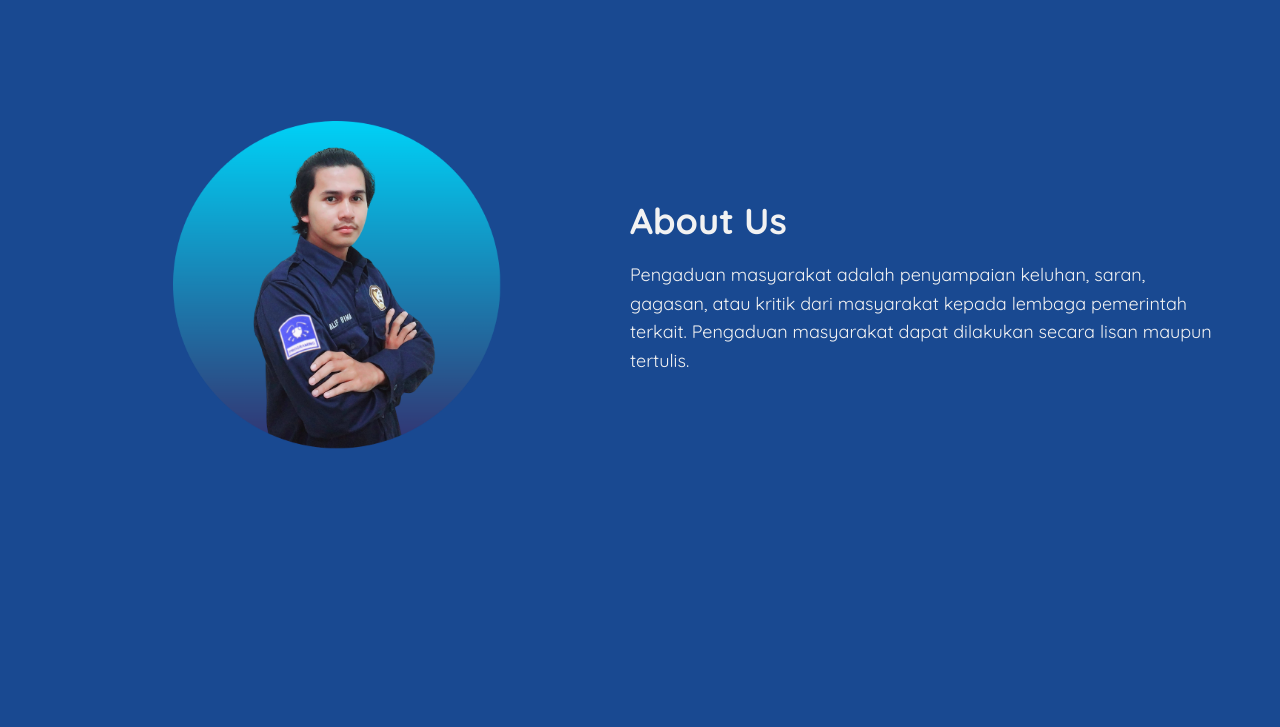
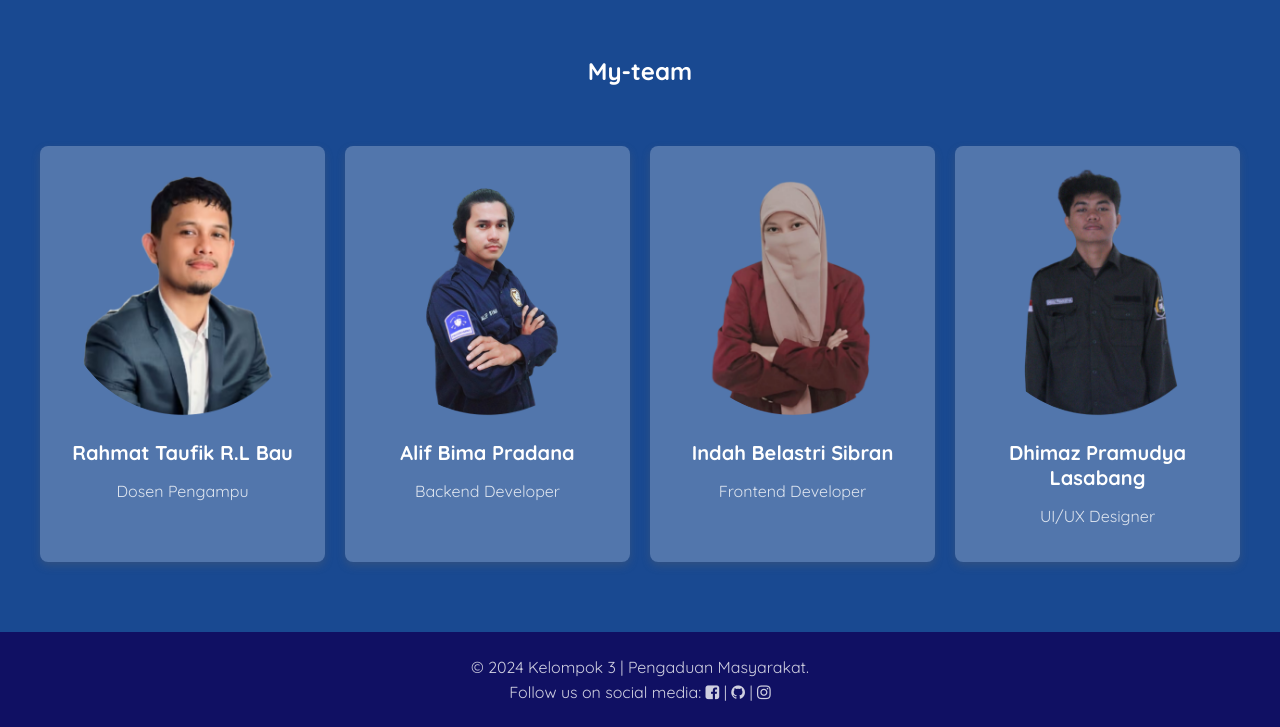
Before and after one commit to 4lifbima/UAS-PWEB-Semester1, a PHP site: page / in a window 1280 px wide. Shown: the part 624-1351 px from the top of the page. Before the commit the page ends 1073 px from the top, so only its background shows below. Run offline with PHP 8.4, Linux system fonts and the light colour scheme.

Commit message:
Fix Project: add My team and footer

```diff
--- a/aksi_pengaduan.php
+++ b/aksi_pengaduan.php
@@ -15,7 +15,7 @@
     $query = "INSERT INTO pengaduan(nama, judul, deskripsi, tanggal, foto) VALUES('$nama', '$judul', '$deskripsi', '$tanggal', '$foto')";
     $sql = mysqli_query($conn, $query);
             if($sql){
-                header("location: index.php");
+                header("location: table.php");
             }else{
                 echo "Data gagal disimpan:(" . mysqli_error($koneksi);
             }
--- a/form.php
+++ b/form.php
@@ -85,8 +85,8 @@
         <div class="menu">
             <a href="/"><i class="fa fa-home"></i> Beranda</a>
             <a href="index.php#tentang"><i class="fa fa-info-circle"></i> Tentang</a>
-            <a href="form.html"><i class="fa fa-bullhorn"></i> Pengaduan</a>
-            <a href="table.html"><i class="fa fa-table"></i> Table</a>
+            <a href="form.php"><i class="fa fa-bullhorn"></i> Pengaduan</a>
+            <a href="table.php"><i class="fa fa-table"></i> Table</a>
         </div>
     </div>
     </header>
--- a/index.php
+++ b/index.php
@@ -39,16 +39,45 @@
     </section>
 
     <!-- ABOUT SECTION -->
-     <section class="about" id="tentang">
-        <div class="about-image" data-aos="zoom-in" data-aos-duration="900">
-            <img src="img/bimaa.png" alt="">
+    <section class="about" id="tentang">
+        <h1 class="section-title" style="text-align:center; color: #ffffff;">My-team</h1>
+        <div class="about-cards">
+            <!-- Card 1 -->
+            <div class="about-card" data-aos="fade-up" data-aos-duration="900">
+                <img src="img/pakrahmat.png" alt="Member Image">
+                <h3>Rahmat Taufik R.L Bau</h3>
+                <p>Dosen Pengampu</p>
+            </div>
+            <!-- Card 2 -->
+            <div class="about-card" data-aos="fade-up" data-aos-duration="1000">
+                <img src="img/alif.png" alt="Member Image">
+                <h3>Alif Bima Pradana</h3>
+                <p>Backend Developer</p>
+            </div>
+            <!-- Card 3 -->
+            <div class="about-card" data-aos="fade-up" data-aos-duration="1100">
+                <img src="img/indah.png" alt="Member Image">
+                <h3>Indah Belastri Sibran</h3>
+                <p>Frontend Developer</p>
+            </div>
+            <!-- Card 4 -->
+            <div class="about-card" data-aos="fade-up" data-aos-duration="1200">
+                <img src="img/dhimaz.png" alt="Member Image">
+                <h3>Dhimaz Pramudya Lasabang</h3>
+                <p>UI/UX Designer</p>
+            </div>
         </div>
-        <div class="about-text" data-aos="fade-left" data-aos-duration="1000">
-            <h1>About Us</h1>
-            <p>Pengaduan masyarakat adalah penyampaian keluhan, saran, gagasan, atau kritik dari masyarakat kepada lembaga pemerintah terkait. Pengaduan masyarakat dapat dilakukan secara lisan maupun tertulis.</p>
-        </div>
-     </section>
+    </section>
 
+    <!-- footer -->
+    <footer>
+        <p>&copy; 2024 Kelompok 3 | Pengaduan Masyarakat.</p>
+        <p>Follow us on social media:
+            <a href="" style="color:#ffffffcc;"><i class="fa fa-facebook-square"></i></a> |
+            <a href="https://github.com/4lifbima/UAS-PWEB-Semester1" style="color:#ffffffcc;"><i class="fa fa-github"></i></a> |
+            <a href="https://www.instagram.com/alifbimapradana07" style="color:#ffffffcc;"><i class="fa fa-instagram"></i></a>
+        </p>
+    </footer>
     <script src="https://unpkg.com/aos@next/dist/aos.js"></script>
     <script>
       AOS.init();
--- a/style.css
+++ b/style.css
@@ -207,67 +207,52 @@ body {
     }
 }
 
-/* about sections */
-    .about{
-        display: flex;
-        align-items: center;
-        justify-content: space-between;
-        padding: 25px;
-        margin: 30px 10px;
-        color: #f2f2f2;
-    }
+   /* Styling Section About Cards */
+   .about-cards {
+    display: grid;
+    grid-template-columns: repeat(auto-fit, minmax(200px, 1fr));
+    gap: 20px;
+    max-width: 1200px;
+    margin: 0 auto;
+    padding: 40px 20px;
+}
+.about-card {
+    background-color: #ffffff3f;
+    color: #ffffff;
+    border-radius: 8px;
+    padding: 20px;
+    text-align: center;
+    box-shadow: 0 4px 8px rgba(102, 100, 100, 0.3);
+    transition: transform 0.3s;
+}
+.about-card:hover {
+    transform: translateY(-5px);
+}
+.about-card img {
+    width: 250px;
+    height: 250px;
+    border-radius: 50%;
+    object-fit: cover;
+    margin-bottom: 10px;
+}
+.about-card h3 {
+    font-size: 20px;
+    margin: 10px 0 5px;
+    color: #ffffff;
+}
+.about-card p {
+    font-size: 16px;
+    color: #ffffffcc;
+}
 
-    .about-text {
-        flex: 1;
-        padding-right: 20px;
-    }
-
-    .about-text h1 {
-        font-size: 36px;
-        margin-bottom: 10px;
-    }
-
-    .about-text p {
-        font-size: 18px;
-        line-height: 1.6;
-    }
-
-    .about-image {
-        flex: 1;
-        display: flex;
-        justify-content: center;
-    }
-
-    .about-image img {
-        max-width: 400px;
-        height: auto;
-    }
-/* Responsif untuk tampilan mobile */
-@media screen and (max-width: 768px) {
-    .about {
-        flex-direction: column;
-        text-align: center;
-    }
-
-    .about-text {
-        padding-right: 0;
-        text-align: start;
-    }
-    .about-text h1 {
-        font-size: 30px;
-        margin-bottom: 10px;
-    }
-
-    .about-text p {
-        font-size: 15px;
-        line-height: 1.6;
-    }
-
-    .about-image {
-        margin-top: 20px;
-    }
-    .about-image img{
-        max-width: 370px;
-        height: auto;
-    }
+/* Footer Styling */
+footer {
+    background-color: #101063;
+    color: #ffffffcc;
+    padding: 20px 0;
+    text-align: center;
+    margin-top: 30px;
 }
+footer p {
+    margin: 5px;
+}
```
Also changed, not shown: database/pweb_uas.sql (added, +71 -0 lines), table.php (added, +105 -0 lines), img/alif.png (added), img/dhimaz.png (added), img/indah.png (added), img/pakrahmat.png (added), upload/laravel-programming-art-gbnc8fnc9hcgjusi.jpg (added).
